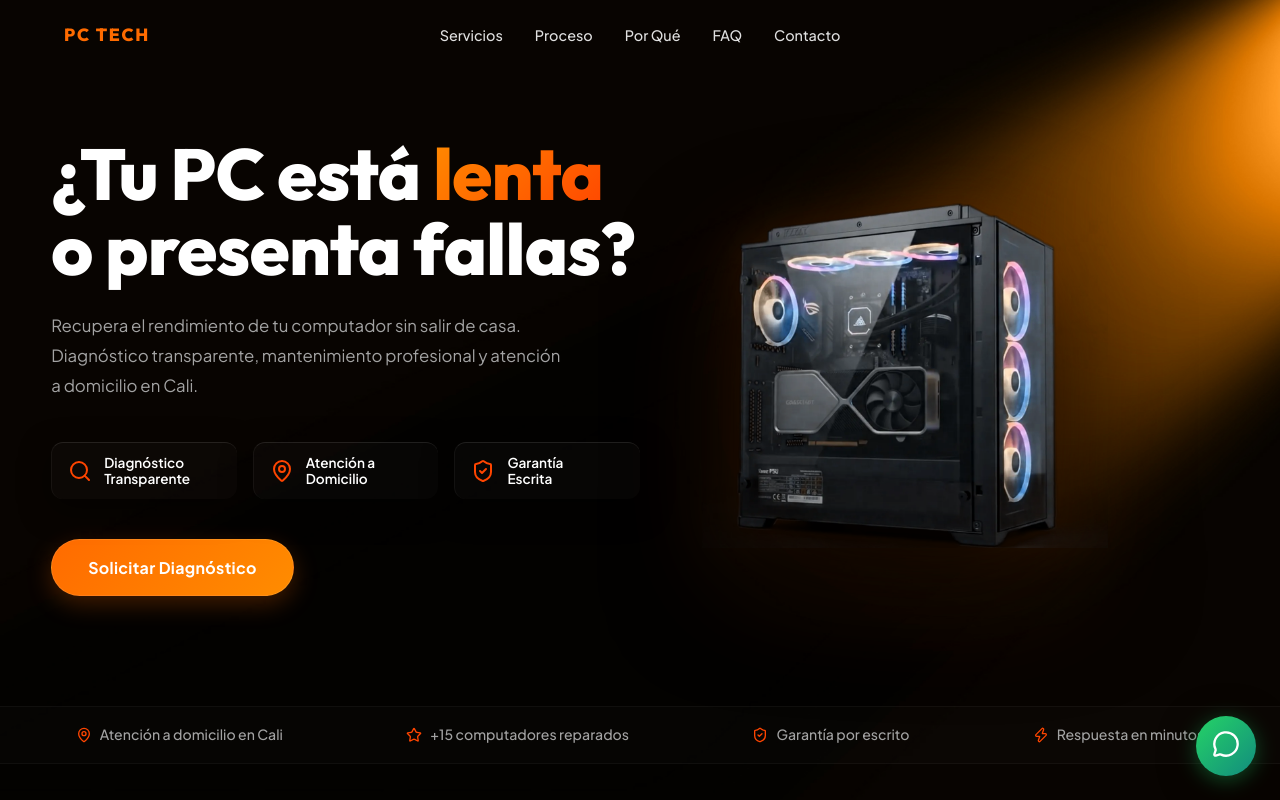
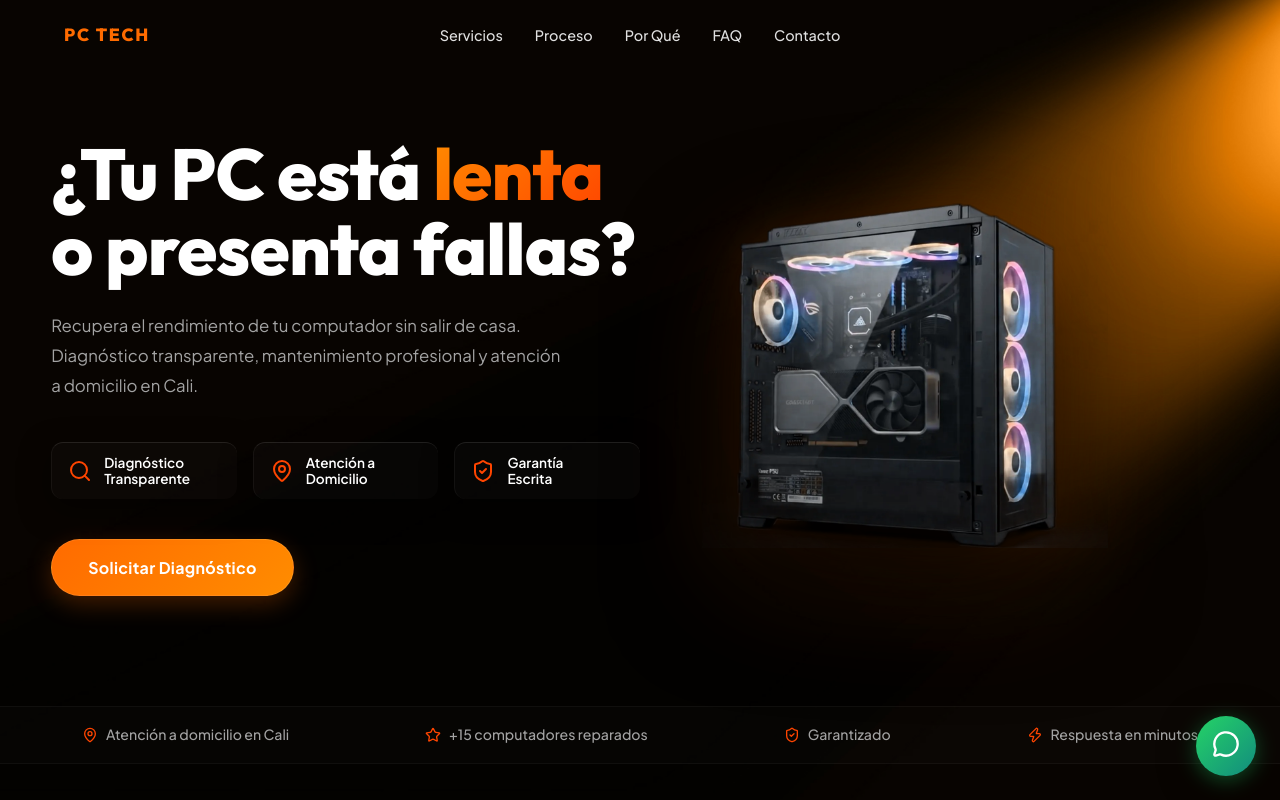
Before and after one commit to Miuted-wakeup/PC-service, a React (Vite) app: page / in a window 1280 px wide. Shown: the top 800 px of the page. Built offline with nearby package versions, Linux system fonts and the light colour scheme.

Commit message:
Mejora: Cambiar etiqueta de confianza a 'Garantizado'

```diff
--- a/src/components/Hero.jsx
+++ b/src/components/Hero.jsx
@@ -79,7 +79,7 @@ const Hero = ({ whatsappUrl }) => {
         </div>
         <div className="trust-bar__item">
           <ShieldCheck size={16} className="trust-bar__icon" />
-          <span>Garantía por escrito</span>
+          <span>Garantizado</span>
         </div>
         <div className="trust-bar__item">
           <Zap size={16} className="trust-bar__icon" />
```
